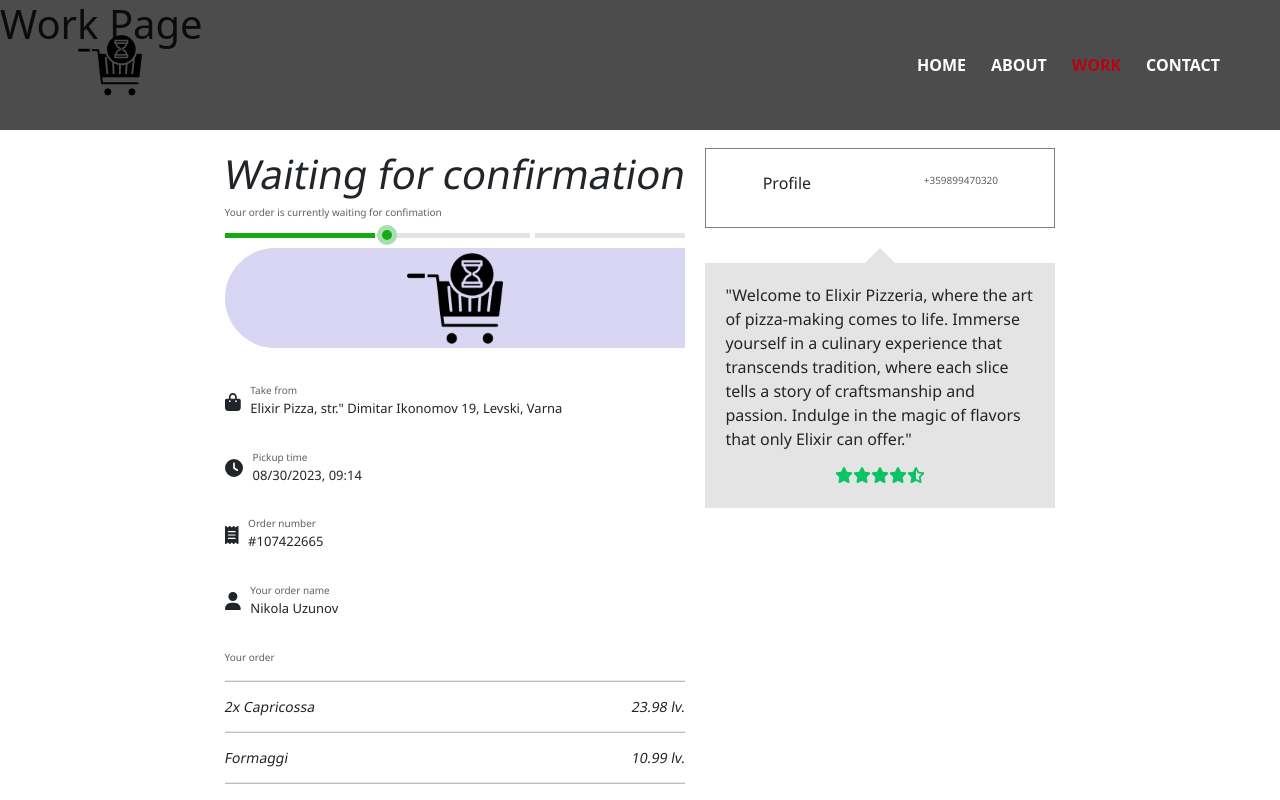
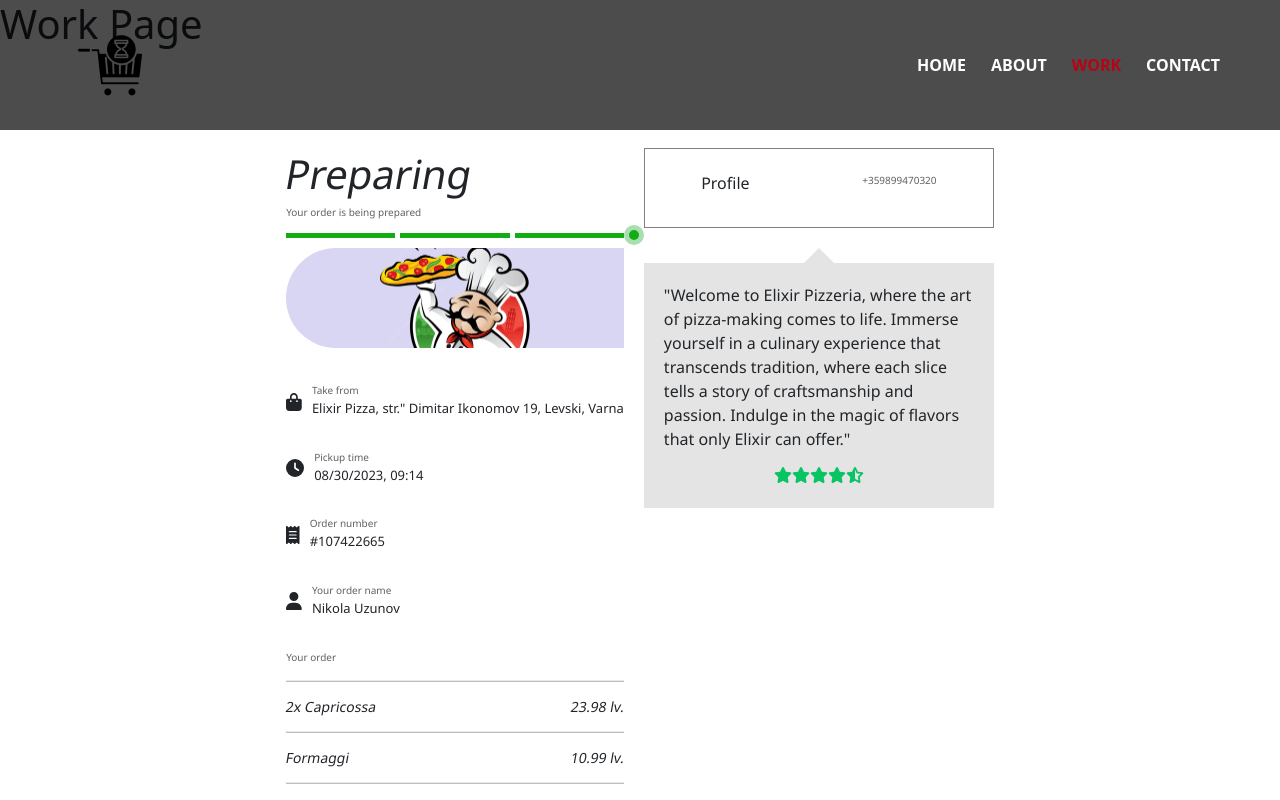
Before and after one commit to Nikolla2000/React-Portfolio-Website, a React (Vite) app in the folder client/: page /work in a window 1280 px wide. Shown: the top 800 px of the page. Built offline with nearby package versions, Linux system fonts and the light colour scheme.

Commit message:
Loading spin

```diff
--- a/client/src/Pages/TakeawayPage/TakeawayPage.jsx
+++ b/client/src/Pages/TakeawayPage/TakeawayPage.jsx
@@ -17,6 +17,21 @@ const TakeawayPage = () => {
     useEffect(() => {
         setOrderDetails(details[0])
         setOrderItems(details[1])
+
+        const prepareTimeout = setTimeout(() => {
+            setOrderStatus('Preparing');
+            setSubOrderStatus('Your order is being prepared')
+        }, 5000); // 1 minute
+
+        const readyTimeout = setTimeout(() => {
+            setOrderStatus('Ready to Take');
+            setSubOrderStatus('Your order is ready to be taken');
+        }, 10000); // 15
+
+        return () => {
+            clearTimeout(prepareTimeout);
+            clearTimeout(readyTimeout);
+        };
     }, [])
 
     const totalOrderPrice =
--- a/client/src/router/RootLayout.jsx
+++ b/client/src/router/RootLayout.jsx
@@ -1,5 +1,6 @@
 import { Outlet, useNavigation } from "react-router"
 import Navigation from "../Components/Layout/Navigation/Navigation"
+import "./RootLayout.scss"
 
 const RootLayout = () => {
     const navigation  = useNavigation()
--- /dev/null
+++ b/client/src/router/RootLayout.scss
@@ -0,0 +1,6 @@
+.loading-msg {
+    position: absolute;
+    top: 50%;
+    left: 50%;
+    transform: translateX(-50%);
+  }
```
